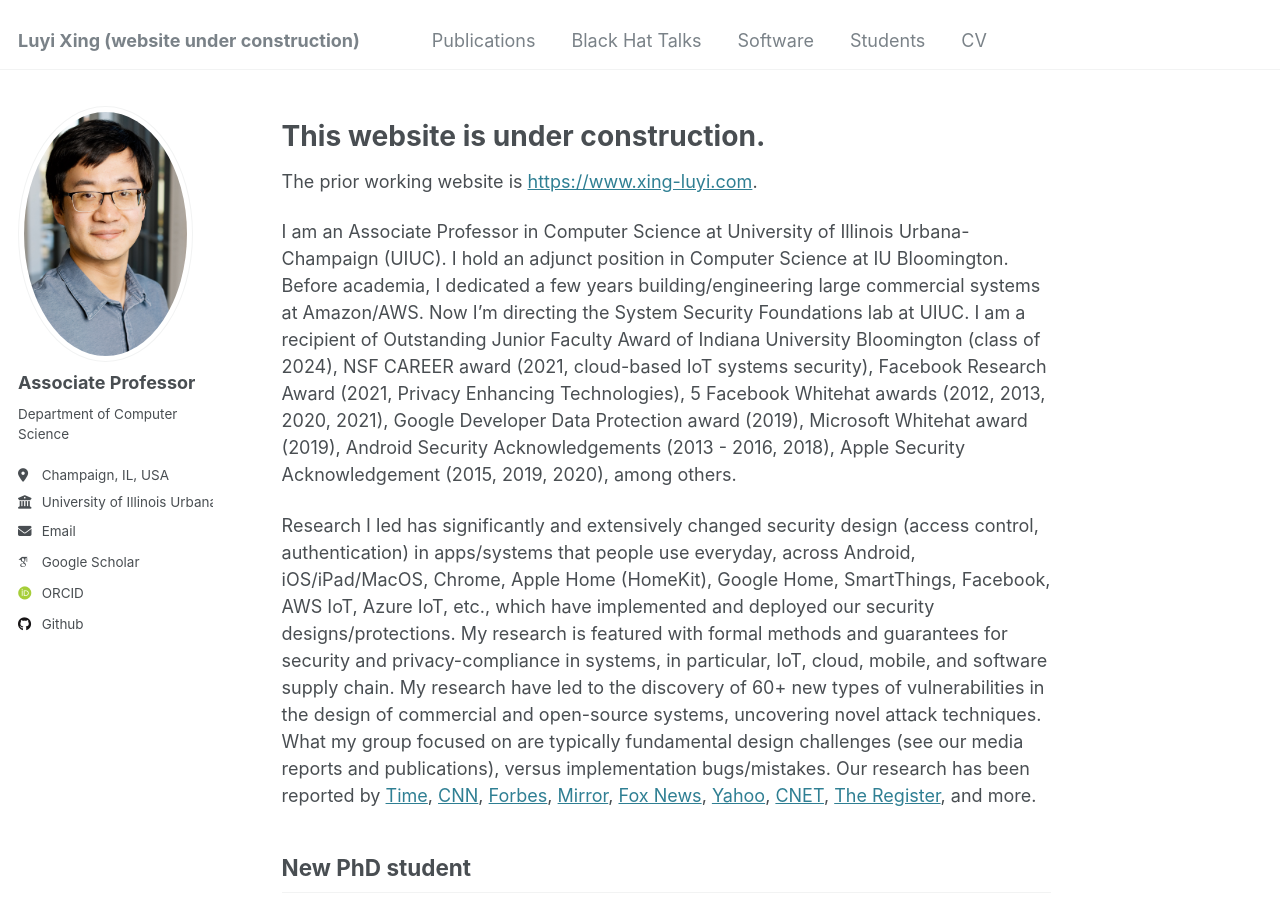
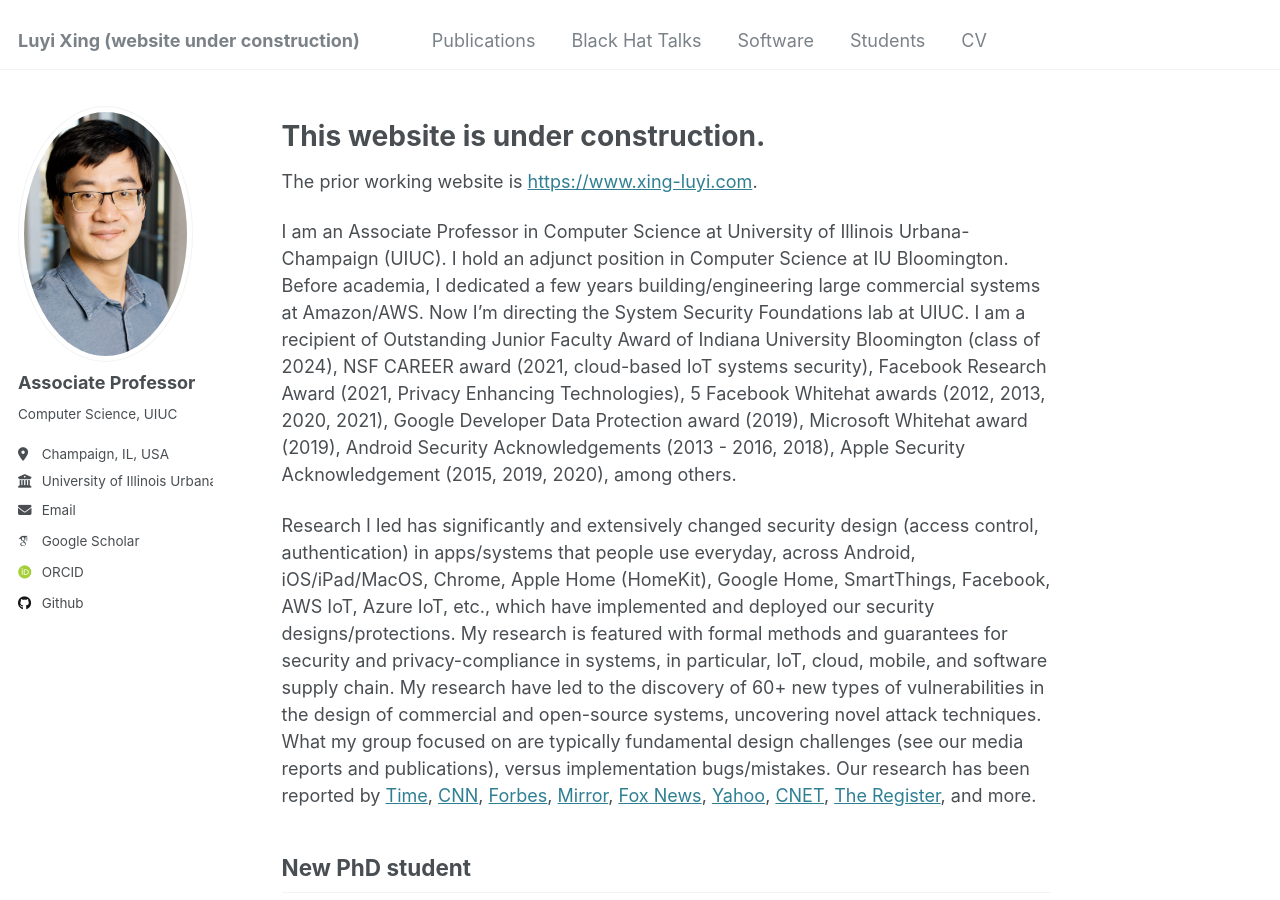
Before and after one commit to luyixing/luyixing.github.io, a Jekyll site: the page built from _pages/about.md, in a window 1280 px wide and 900 px high. Built offline with Jekyll 4.4.1, drawn with Linux system fonts in a browser that asks for light colours; some web fonts are replaced.

Commit message:
Update _config.yml

```diff
--- a/_config.yml
+++ b/_config.yml
@@ -24,7 +24,7 @@ author:
   avatar           : "xing-2022.jpg"
   name             : "Associate Professor"
   pronouns         : # example: "she/her"
-  bio              : "Department of Computer Science"
+  bio              : "Computer Science, UIUC"
   location         : "Champaign, IL, USA"
   employer         : "University of Illinois Urbana-Champaign (UIUC)"
   uri              : # URL
```
